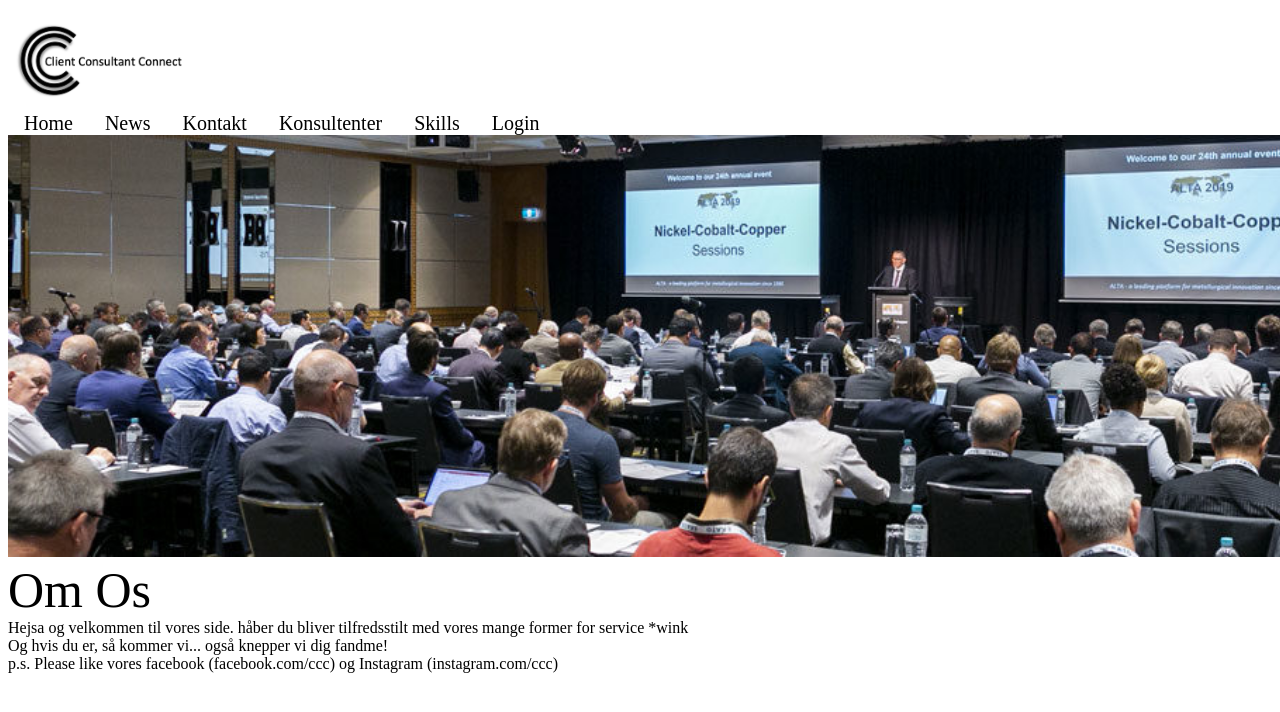
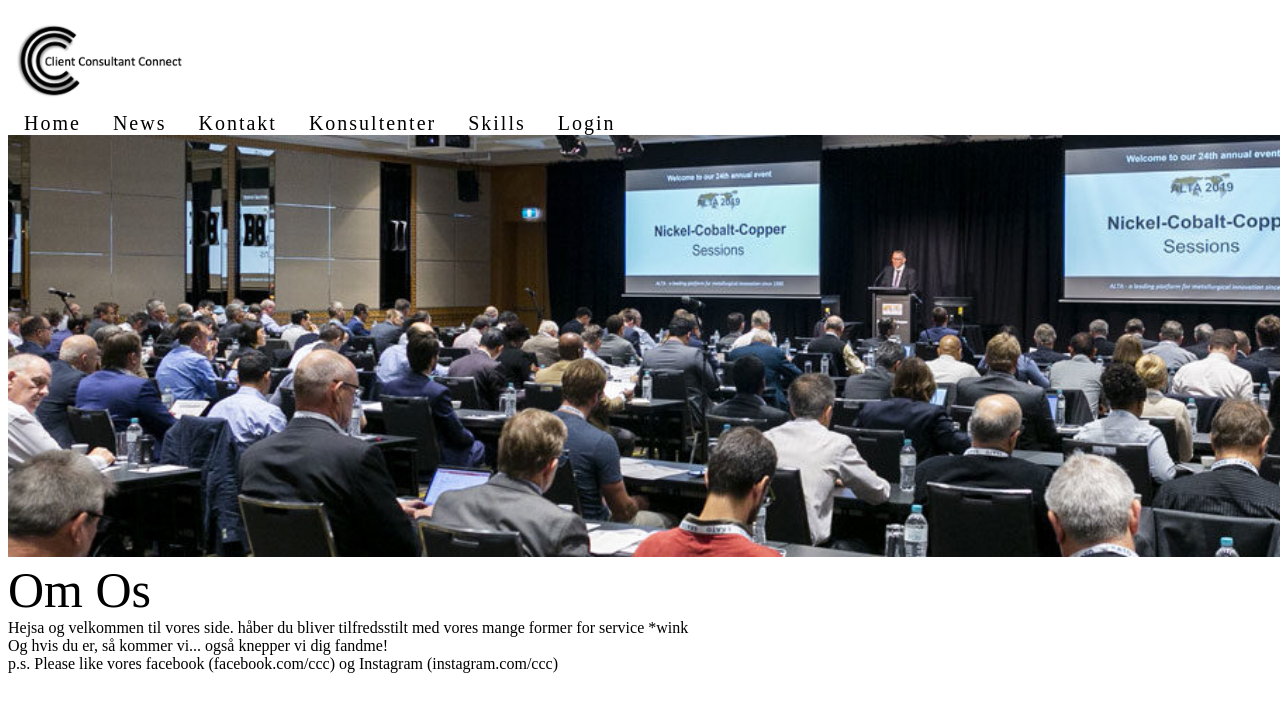
Before and after one commit to adkl19ab/Coronagroup, a plain HTML site: page Startside.html in a window 1280 px wide. Shown: the top 712 px of the page. Drawn offline with Linux system fonts and the light colour scheme.

```diff
--- a/Startside.css
+++ b/Startside.css
@@ -18,6 +18,7 @@
     padding: 0px 16px;
     text-decoration: none;
     font-size: 20px;
+    letter-spacing: 2px;
 }
 
 li a:hover {
```
Also changed, not shown: Skills.html (+1 -1 lines).
